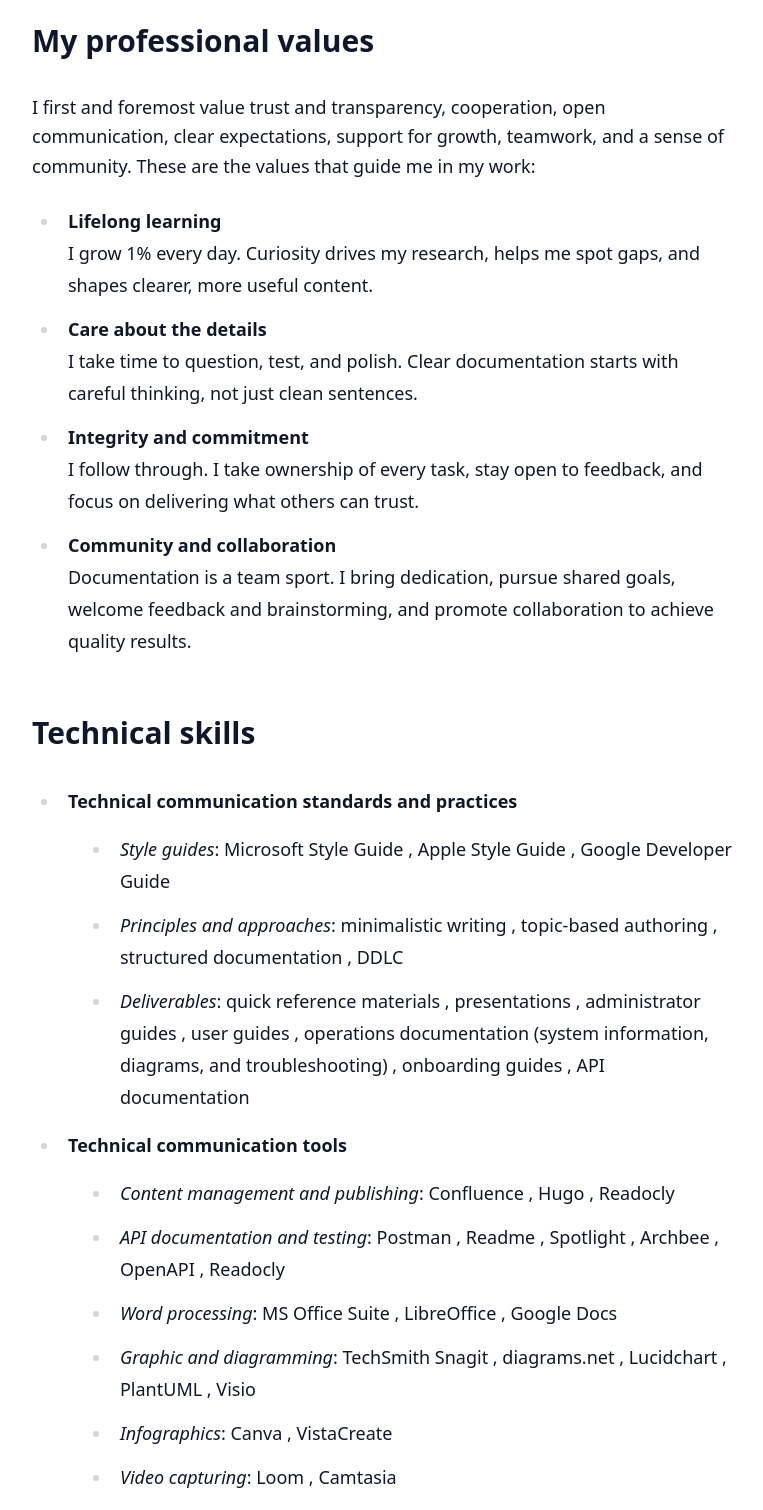
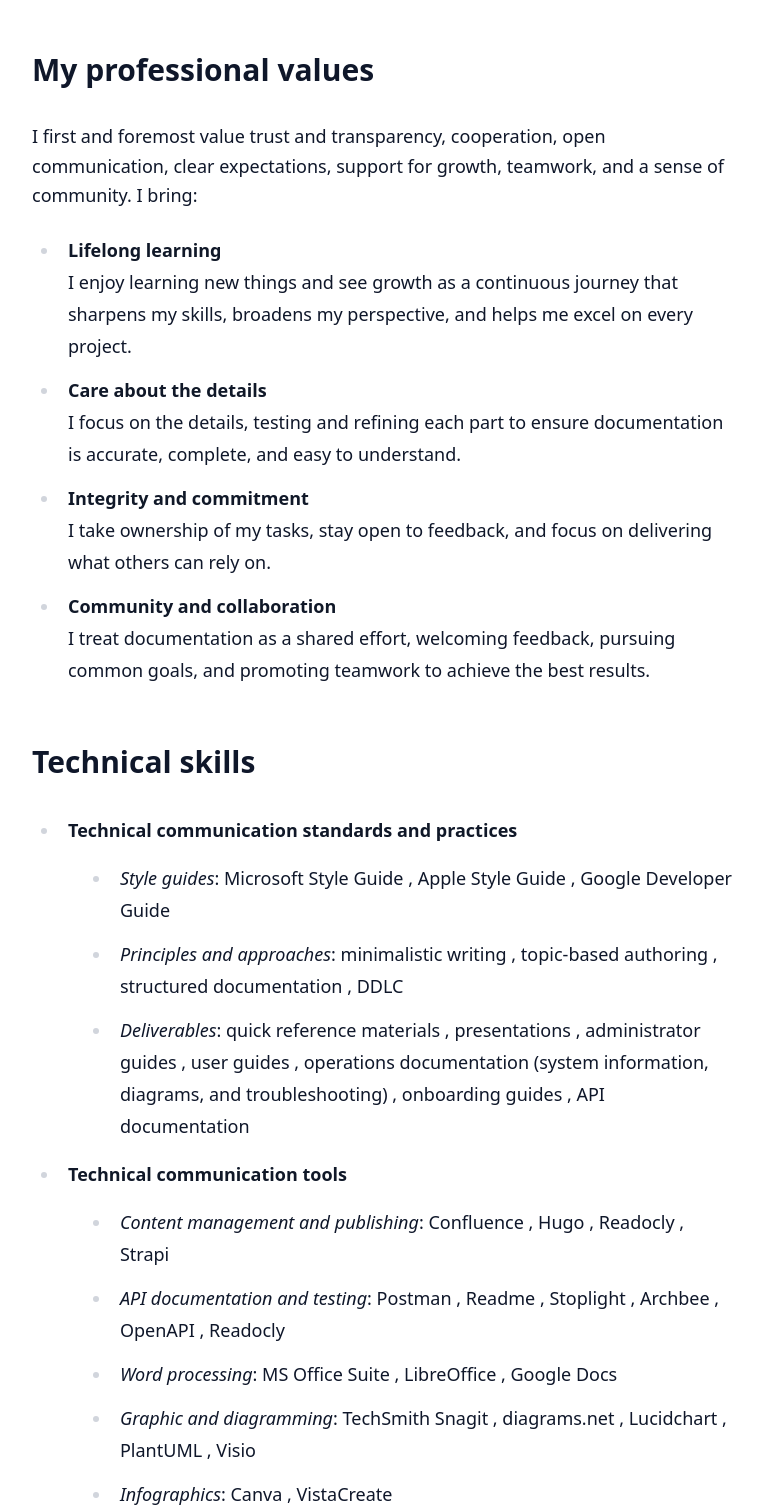
Before and after one commit to tannisanta/slashwrite, an Astro site: page /about in a window 1280 px wide. Shown: the part 1100-2610 px from the top of the page, without its empty margins (240-1003 px from the left). Built offline with nearby package versions, Linux system fonts and the light colour scheme; Astro itself is replaced by a stand-in of ours; some packages are replaced by stand-ins of ours.

Commit message:
Update About

```diff
--- a/src/pages/about.astro
+++ b/src/pages/about.astro
@@ -68,11 +68,11 @@
     subcategories: [
     {
         name: "Content management and publishing",
-        skills: ["Confluence", "Hugo", "Readocly"]
+        skills: ["Confluence", "Hugo", "Readocly", "Strapi"]
       },
       {
         name: "API documentation and testing",
-        skills: ["Postman", "Readme", "Spotlight", "Archbee", "OpenAPI", "Readocly"]
+        skills: ["Postman", "Readme", "Stoplight", "Archbee", "OpenAPI", "Readocly"]
       },
       {
         name: "Word processing",
@@ -142,8 +142,9 @@
 
     <h2>Personal profile</h2>
     <p>
-      I am a Technical Writer who believes that communication, written or spoken, opens opportunities to share knowledge, learn, help each other, and build better solutions.
-      With over eight years in tech, I have supported users, led a customer care team, and written content that helps people get things done. These experiences shaped my passion for technical writing and gave my work a meaningful direction.
+      I am a technical writer who believes that communication, written or spoken, creates opportunities to share knowledge, learn, and build better solutions together.
+      Quality content also helps users solve problems and reach their goals with confidence. With more than eight years in tech, I have supported users, led a customer care team, and written content that helps people get things done.
+      These experiences shaped my passion for technical writing and gave my work a meaningful direction.
     </p>
     <p>Today, I enjoy turning complex information into clear explanations. I focus on creating helpful, accurate documentation, user and admin guides, API references, onboarding content, and managing the lifecycle of internal knowledge resources.
       I am also passionate about UX writing and how thoughtful language supports better product experiences.
@@ -160,23 +161,23 @@
     </ul>
 
     <h2 id="values">My professional values</h2>
-    <p>I first and foremost value trust and transparency, cooperation, open communication, clear expectations, support for growth, teamwork, and a sense of community. These are the values that guide me in my work:</p>
+    <p>I first and foremost value trust and transparency, cooperation, open communication, clear expectations, support for growth, teamwork, and a sense of community. I bring:</p>
     <ul>
       <li>
         <strong>Lifelong learning</strong><br />
-        I grow 1% every day. Curiosity drives my research, helps me spot gaps, and shapes clearer, more useful content.
+        I enjoy learning new things and see growth as a continuous journey that sharpens my skills, broadens my perspective, and helps me excel on every project.
       </li>
       <li>
         <strong>Care about the details</strong><br />
-        I take time to question, test, and polish. Clear documentation starts with careful thinking, not just clean sentences.
+        I focus on the details, testing and refining each part to ensure documentation is accurate, complete, and easy to understand.
       </li>
       <li>
         <strong>Integrity and commitment</strong><br />
-        I follow through. I take ownership of every task, stay open to feedback, and focus on delivering what others can trust.
+        I take ownership of my tasks, stay open to feedback, and focus on delivering what others can rely on.
       </li>
       <li>
         <strong>Community and collaboration</strong><br />
-        Documentation is a team sport. I bring dedication, pursue shared goals, welcome feedback and brainstorming, and promote collaboration to achieve quality results.
+        I treat documentation as a shared effort, welcoming feedback, pursuing common goals, and promoting teamwork to achieve the best results.
       </li>
     </ul>
 
```
